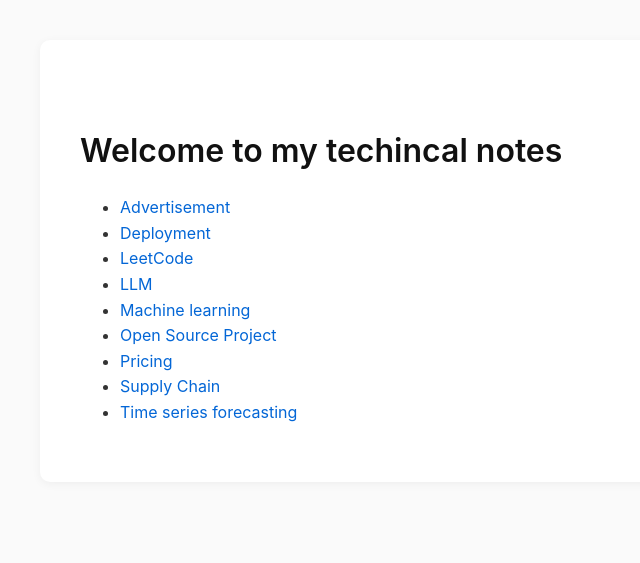
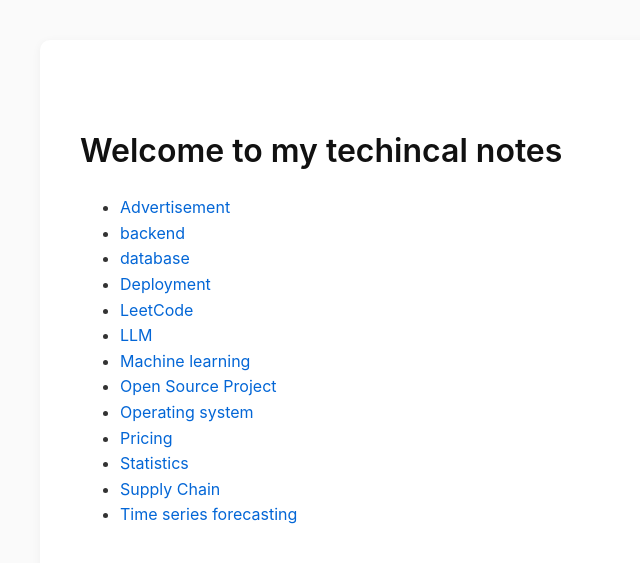
Before and after one commit to zixs0423/tech_note, a Jekyll site: the page built from docs/index.md, in a window 1280 px wide. Shown: the top 563 px of the page, without its empty margins (185-825 px from the left). Built offline with Jekyll 4.4.1, drawn with Linux system fonts in a browser that asks for light colours; our own code applies the rules of GitHub Pages for plain Markdown files.

Commit message:
Update index.md

```diff
--- a/docs/index.md
+++ b/docs/index.md
@@ -6,11 +6,15 @@ title: Zixs' Tech Note
 # Welcome to my techincal notes
 
 - [Advertisement](./notes/advertisement.md)
+- [backend](./notes/backend.md)
+- [database](./notes/database.md)
 - [Deployment](./notes/deployment.md)
 - [LeetCode](./notes/leetCode.md)
 - [LLM](./notes/LLM.md)
 - [Machine learning](./notes/machine_learning.md)
 - [Open Source Project](./notes/open_source_project.md)
+- [Operating system](./notes/operating_system.md)
 - [Pricing](./notes/pricing.md)
+- [Statistics](./notes/statistics.md)
 - [Supply Chain](./notes/supply_chain.md)
 - [Time series forecasting](./notes/time_series_forecasting.md)
```
